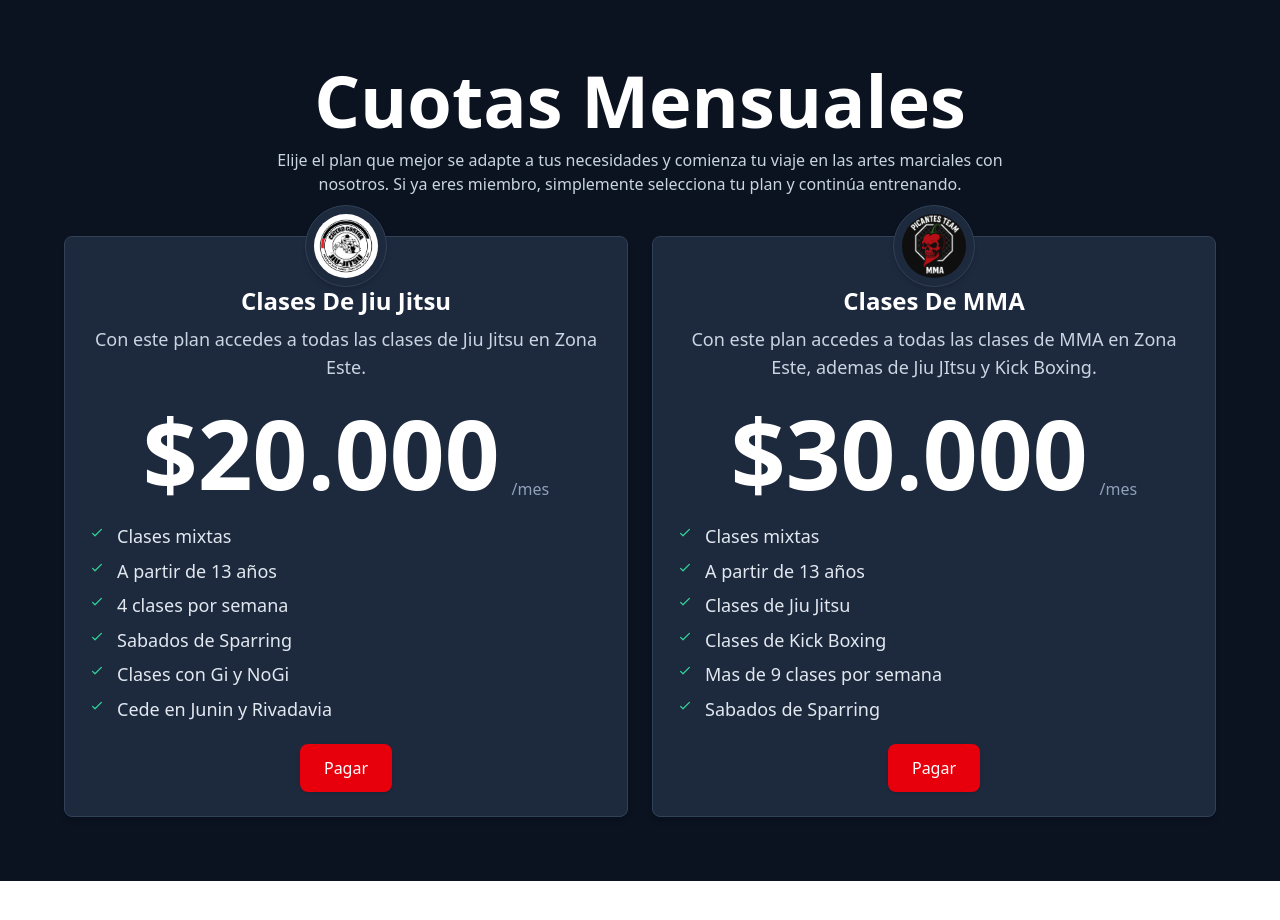
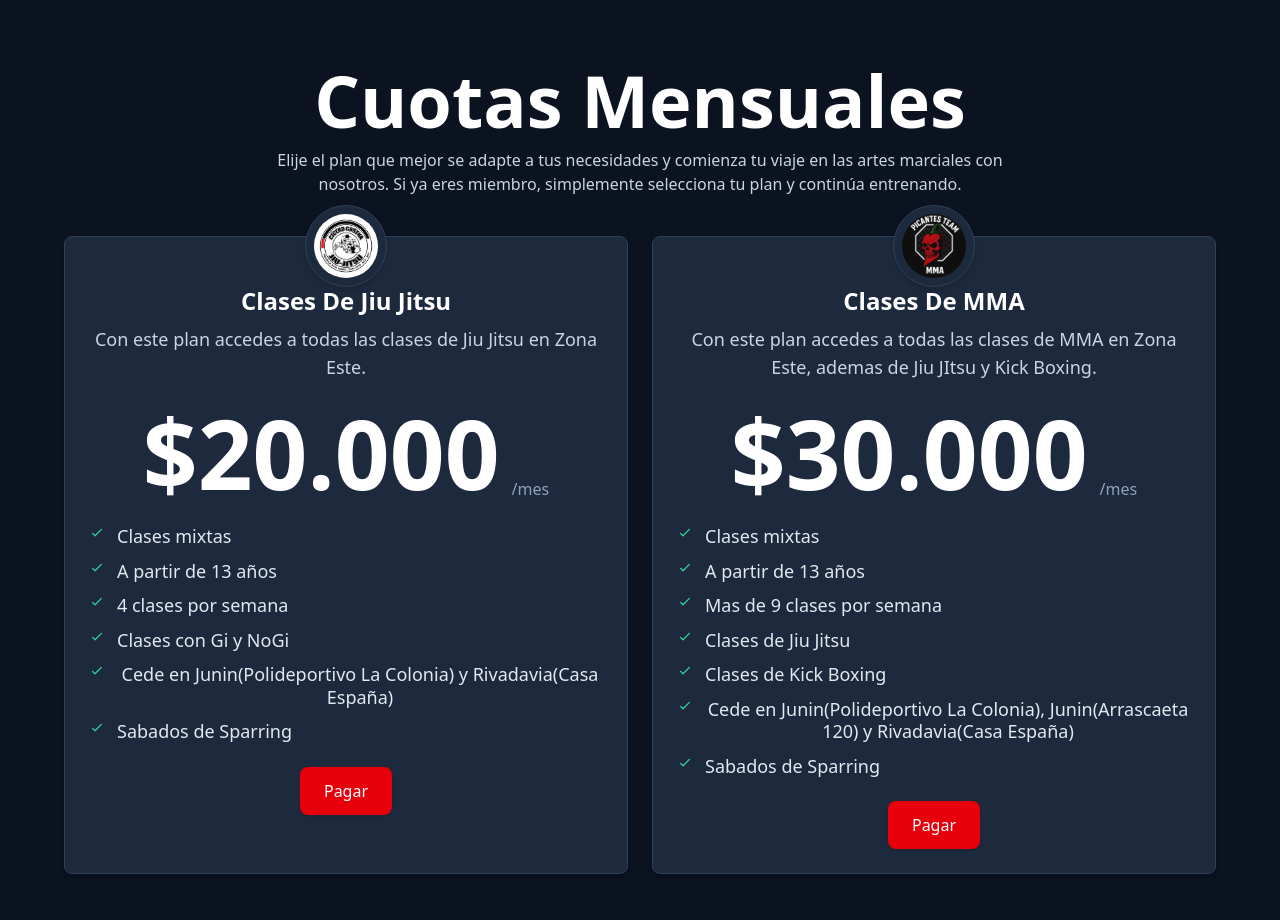
Before and after one commit to johaco/Academy-Pays, a React (Vite) app: page / in a window 1280 px wide. Shown: the top 920 px of the page. Before the commit the page ends 881 px from the top, so only its background shows below. Built offline with nearby package versions, Linux system fonts and the light colour scheme.

Commit message:
se modifico algunas caracteristicas de los planes

```diff
--- a/src/components/PricingCard/index.jsx
+++ b/src/components/PricingCard/index.jsx
@@ -12,9 +12,9 @@ const plans = [
       "Clases mixtas",
       "A partir de 13 años",
       "4 clases por semana",
+      "Clases con Gi y NoGi",
+      "Cede en Junin(Polideportivo La Colonia) y Rivadavia(Casa España)",
       "Sabados de Sparring",
-      "Clases con Gi y NoGi",
-      "Cede en Junin y Rivadavia",
     ],
     cta: "Pagar",
     url: "https://www.mercadopago.com.ar/subscriptions/checkout?preapproval_plan_id=340866ac3165478e92ae452e64217c2f",
@@ -29,9 +29,10 @@ const plans = [
     features: [
       "Clases mixtas",
       "A partir de 13 años",
+      "Mas de 9 clases por semana",
       "Clases de Jiu Jitsu",
       "Clases de Kick Boxing",
-      "Mas de 9 clases por semana",
+      "Cede en Junin(Polideportivo La Colonia), Junin(Arrascaeta 120) y Rivadavia(Casa España)",
       "Sabados de Sparring",
     ],
     cta: "Pagar",
```
